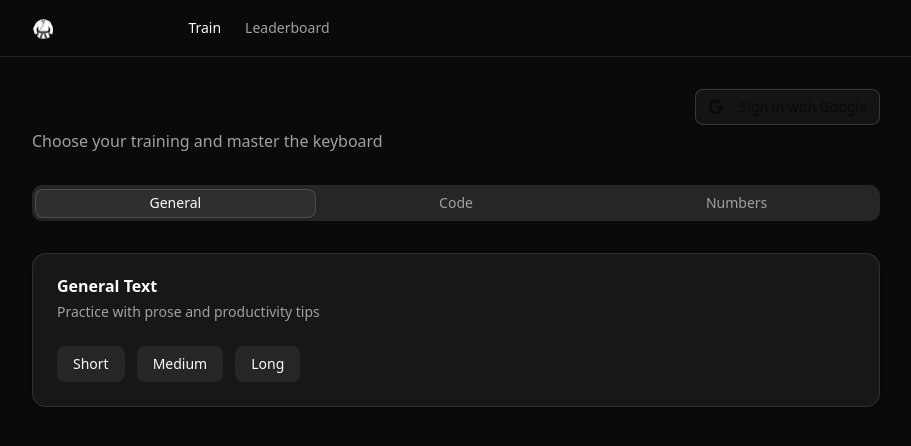
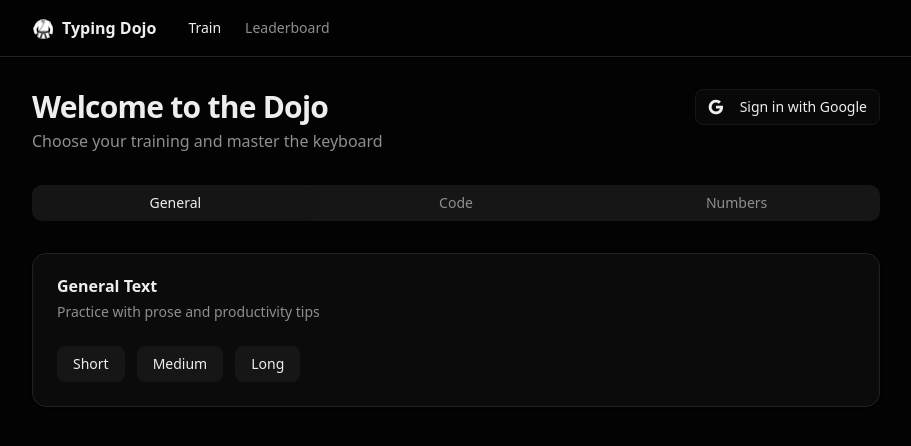
Before and after one commit to AlexandrosLiaskos/typing-dojo, a React (Vite) app in the folder web/: page / in a window 1280 px wide. Shown: the top 446 px of the page, without its empty margins (184-1095 px from the left). Built offline with nearby package versions, Linux system fonts and the light colour scheme; no server answers.

Commit message:
Fix dark theme contrast - ensure fonts are visible
- Add dark class to html element
- Override root CSS variables with dark values
- Add explicit text-foreground class
- Add theme-color meta tag
- Update favicon to dojo emoji

```diff
--- a/web/src/App.tsx
+++ b/web/src/App.tsx
@@ -59,7 +59,7 @@
 
   return (
     <HashRouter>
-      <div className="min-h-screen bg-background dark">
+      <div className="min-h-screen bg-background text-foreground">
         <Navigation />
         <main className="container max-w-4xl mx-auto px-6 py-8">
           <Routes>
--- a/web/src/index.css
+++ b/web/src/index.css
@@ -114,7 +114,38 @@
   * {
     @apply border-border outline-ring/50;
   }
+  html {
+    color-scheme: dark;
+  }
   body {
     @apply bg-background text-foreground;
   }
 }
+
+/* Force dark mode */
+:root {
+  color-scheme: dark;
+}
+
+/* Override :root with dark values directly for always-dark theme */
+:root {
+  --radius: 0.625rem;
+  --background: oklch(0.1 0 0);
+  --foreground: oklch(0.95 0 0);
+  --card: oklch(0.15 0 0);
+  --card-foreground: oklch(0.95 0 0);
+  --popover: oklch(0.15 0 0);
+  --popover-foreground: oklch(0.95 0 0);
+  --primary: oklch(0.9 0 0);
+  --primary-foreground: oklch(0.1 0 0);
+  --secondary: oklch(0.2 0 0);
+  --secondary-foreground: oklch(0.95 0 0);
+  --muted: oklch(0.2 0 0);
+  --muted-foreground: oklch(0.65 0 0);
+  --accent: oklch(0.2 0 0);
+  --accent-foreground: oklch(0.95 0 0);
+  --destructive: oklch(0.6 0.2 25);
+  --border: oklch(0.25 0 0);
+  --input: oklch(0.2 0 0);
+  --ring: oklch(0.5 0 0);
+}
```
Also changed, not shown: web/index.html (+4 -3 lines).
